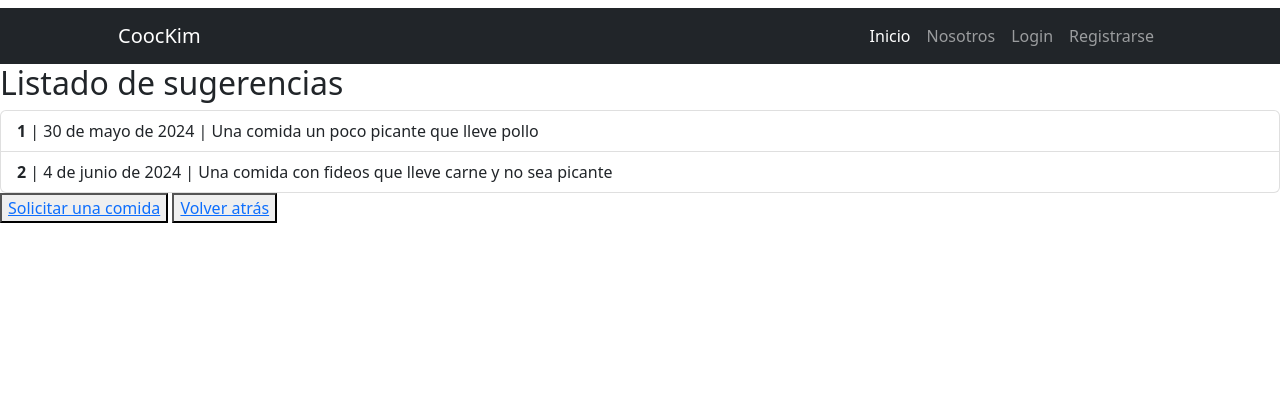
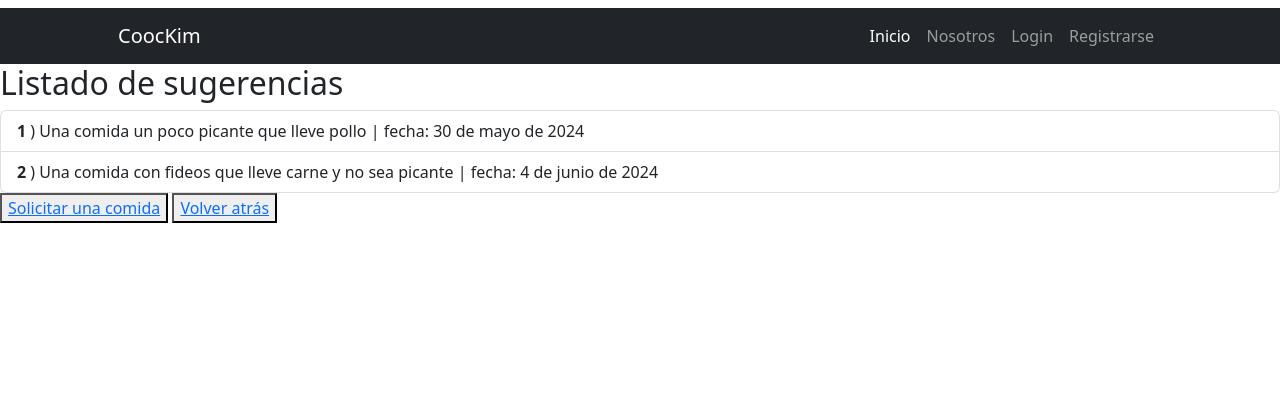
Before and after one commit to JihunK94/Proyecto-final---Coderhouse, a Django app: page /comidas/comidas/sugerencias in a window 1280 px wide. Shown: the top 420 px of the page. Run offline with Django 5.2, Linux system fonts and the light colour scheme; data comes from the database, SQL or seed files in the repository; both versions use the stored data as it was before the commit; parts of the project's set-up code (start-up, migrations or seed data) failed here and were passed over; some libraries are stand-ins or nearby versions.

Commit message:
fecha y numero automatico

```diff
--- a/recetas/models.py
+++ b/recetas/models.py
@@ -1,4 +1,5 @@
 from django.db import models
+import datetime
 
 class Comidas_coreanas(models.Model):
     nombre = models.CharField(max_length= 255, unique=True)
@@ -28,8 +29,8 @@ class Ver_comidas(models.Model):
 
 class Ver_sugerencias(models.Model):
     pedido = models.CharField(max_length=500)
-    fecha = models.DateField()
-    numero = models.DecimalField(max_digits=5, decimal_places=0, unique= True)
+    fecha = models.DateField(default=datetime.date.today)
+    numero = models.AutoField(primary_key=True)
 
     def __str__(self) -> str:
         return f"{self.numero} - {self.pedido}"
--- a/recetas/templates/recetas/index.html
+++ b/recetas/templates/recetas/index.html
@@ -11,6 +11,9 @@
     <div>
     <button><a href="{% url 'recetas:lista_comidas' %}">Lista de comidas</a></button>
     <button><a href="{% url 'core:index' %}">Ir al inicio</a></button></div>
+    {% if request.user.is_staff  %}
     <button><a href="{% url 'recetas:agregar_comidas' %}">Agregar comidas</a></button>
+    {% endif %}
+
     </div>
 {% endblock contenido %}
--- a/recetas/templates/recetas/lista_sugerencias.html
+++ b/recetas/templates/recetas/lista_sugerencias.html
@@ -10,7 +10,7 @@
 <ul class="list-group">
   {% for sugerencia in sugerencias %}
     <li class="list-group-item">
-      <span class="fw-bold">{{ sugerencia.numero }}</span> | {{ sugerencia.fecha }} | {{ sugerencia.pedido }}
+      <span class="fw-bold">{{ sugerencia.numero }}</span> )  {{ sugerencia.pedido }} | fecha: {{ sugerencia.fecha }}
     </li>
   {% endfor %}
 </ul>
```
Also changed, not shown: db.sqlite3, recetas/migrations/0007_remove_ver_sugerencias_id_and_more.py (added).
